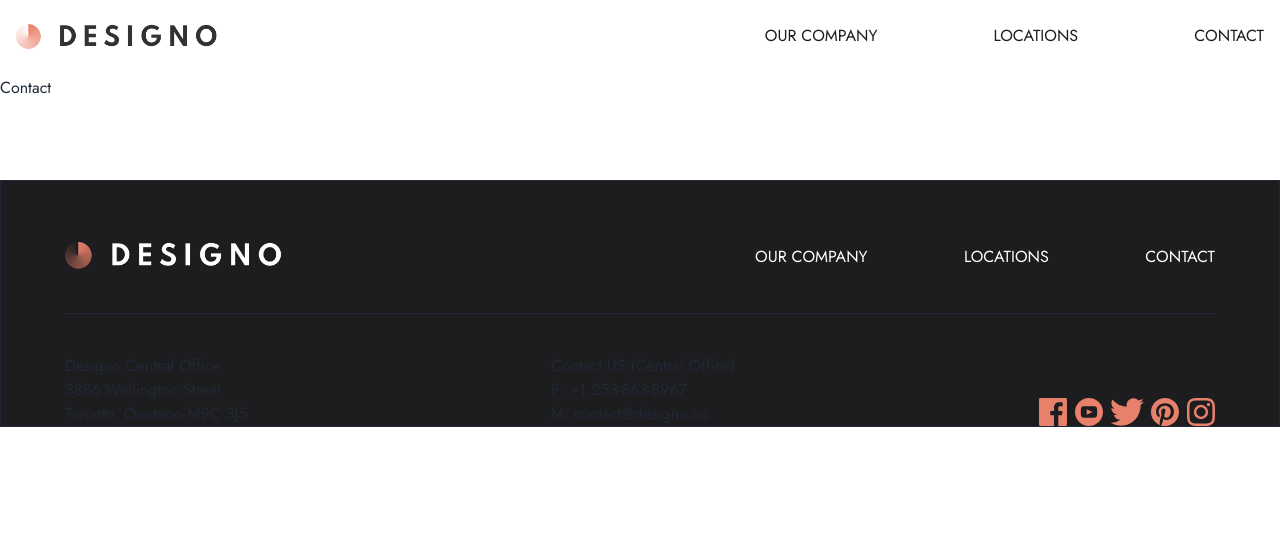
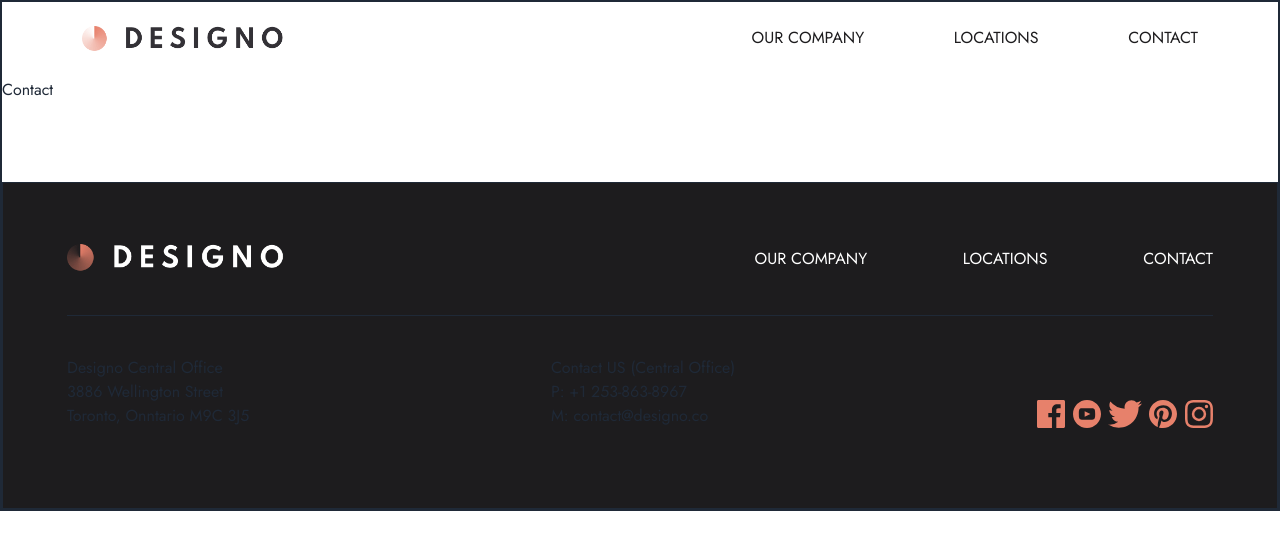
Before and after one commit to SheeloveDol/designo, a React (Vite) app: page /contact in a window 1280 px wide. Shown: the top 550 px of the page. Built offline with nearby package versions, Linux system fonts and the light colour scheme.

Commit message:
fixed bottom padding on footer and responsive x margins on navbar

```diff
--- a/src/App.jsx
+++ b/src/App.jsx
@@ -19,9 +19,10 @@ function App() {
   };
 
   return (
-    <div className="bg-white ">
+    <div className="bg-white border-2 border-red-500">
         <Navbar open={open} handleOpen={handleOpen} />
         <Routes>
+
           <Route path="/" element={<Home />} />
           <Route path="/webDesign" element={<WebDesign />} />
           <Route path="/appDesign" element={<AppDesign />} />
--- a/src/components/Footer.jsx
+++ b/src/components/Footer.jsx
@@ -8,7 +8,7 @@ import Instagram from "../assets/shared/desktop/icon-instagram.svg"
 
 export const Footer = () => {
   return (
-    <footer className="bg-black mt-20 border ">
+    <footer className="bg-black mt-20 pb-20 border ">
       <div className="sm:mx-10 lg:mx-16  flex flex-col items-center just gap-10">
         <div className="flex flex-col sm:flex-row items-center w-[95%] sm:w-full sm:justify-between divide-y-[0.2px] sm:divide-y-0 sm:border-b sm:pb-5">
           <div className=" mt-10">
--- a/src/components/Navbar.jsx
+++ b/src/components/Navbar.jsx
@@ -9,7 +9,7 @@ export const Navbar = ({ open, handleOpen}) => {
 
 
   return (
-    <div>
+    <div className='sm:mx-10 lg:mx-16'>
         <div className=" flex justify-between px-4 py-6 bg-white">
             <header className='flex items-center w-52'>
                 <Link to="/">
```
